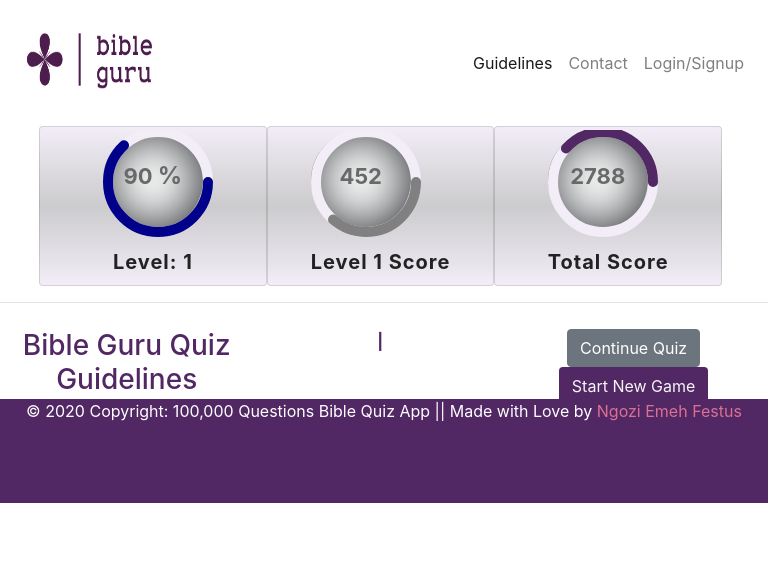
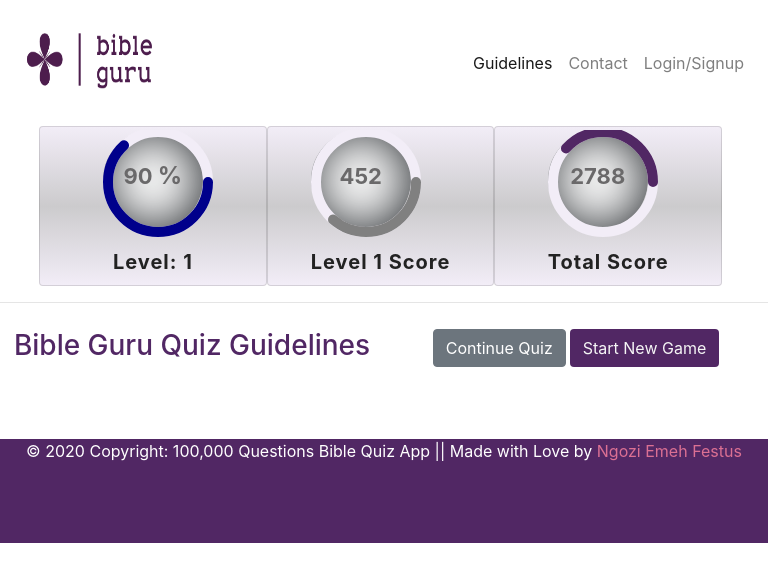
Before and after one commit to NgoziEmeh/Bible-quiz-web-app-frontend, an Angular app: page /guideline in a window 768 px wide. Shown: the top 582 px of the page. Built offline with nearby package versions, Linux system fonts and the light colour scheme.

Commit message:
responsive guideline header

```diff
--- a/src/app/guideline/guideline.component.css
+++ b/src/app/guideline/guideline.component.css
@@ -1,7 +1,6 @@
 .guideline-header{
     width: 100%;
     height: 80px;
-    /* background: lightpink; */
     display: flex;
     flex-direction: row;
     padding-top: 10px;
@@ -31,3 +30,52 @@
 .guideline-title{
     color: #512764;
 }
+
+/* Guideline header views on mobile and tablets */
+
+/* Mobile phone view */
+@media screen and (max-width: 577px){
+    .guideline-header{
+        width: 100%;
+        height: 120px;
+        display: flex;
+        flex-direction: column;
+        padding-top: 5px;
+        padding-bottom: 5px;
+    }
+    .guideline-title, .play-buttons{
+        width: 100%;
+        height: 50%;
+        text-align: center;
+        margin-top: 5px;
+        margin-bottom: 5px;
+    }
+    .vertical-line{
+        display: none;
+    }
+}
+
+/* Tablet view */
+@media screen and (min-width: 578px) and (max-width: 870px){
+    .guideline-header{
+        width: 100%;
+        height: 120px;
+        display: flex;
+        flex-direction: row;
+        padding-top: 5px;
+        padding-bottom: 5px;
+    }
+    .guideline-title, .play-buttons{
+        width: 50%;
+        height: 100%;
+        text-align: center;
+        margin-top: 5px;
+        margin-bottom: 5px;
+    }
+    .vertical-line{
+        display: none;
+    }
+    .guideline-title{
+        font-size: 20px;
+    }
+}
```
